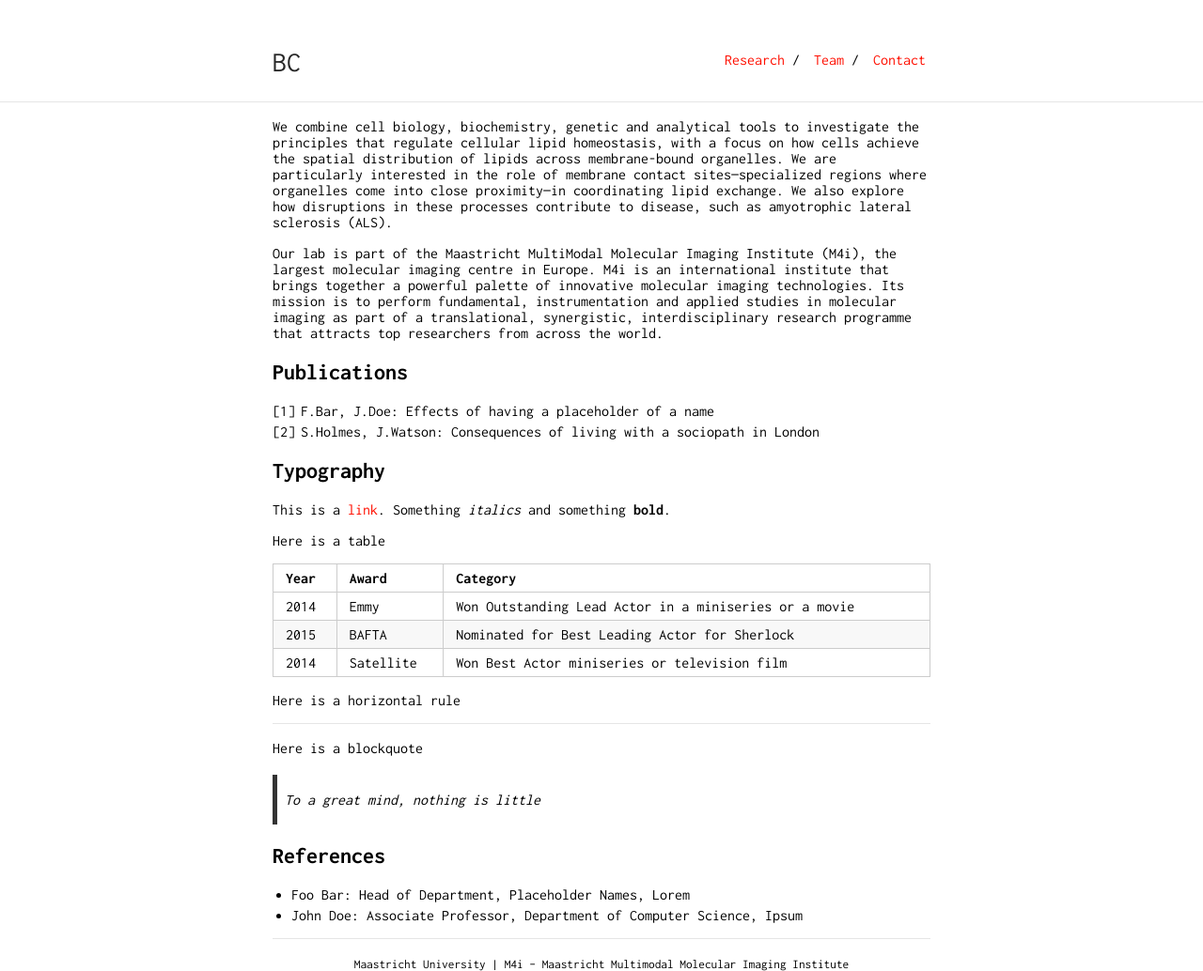
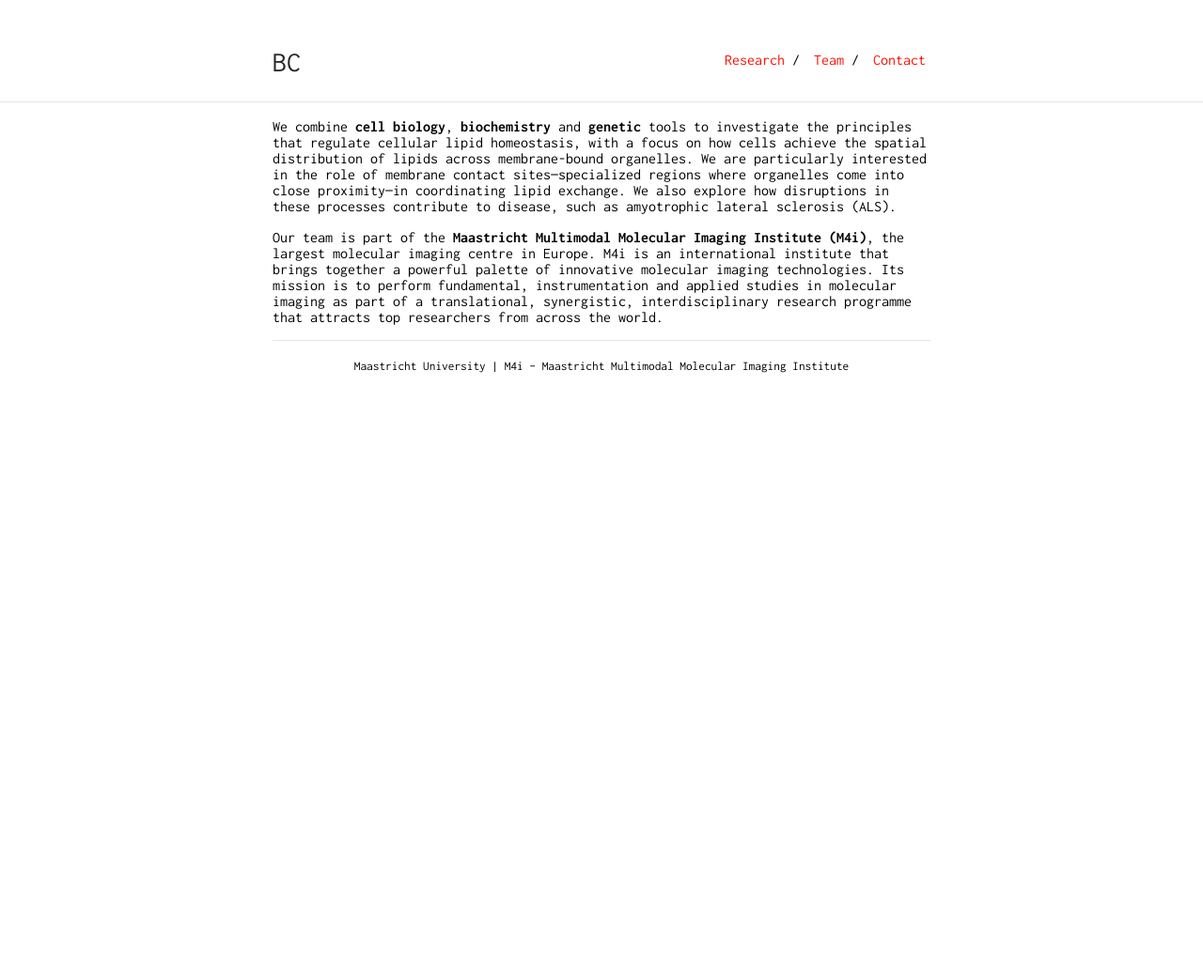
Before and after one commit to birolcabukusta/birolcabukusta.github.io, a Jekyll site: the page built from index.md, in a window 1280 px wide. Shown: the whole page at 94% size. Built offline with Jekyll 4.4.1, drawn with Linux system fonts in a browser that asks for light colours; after the commit the page ends 900 px from its top, so only the background shows below that.

Commit message:
Update index.md

```diff
--- a/index.md
+++ b/index.md
@@ -2,38 +2,6 @@
 layout: default
 ---
 
-We combine cell biology, biochemistry, genetic and analytical tools to investigate the principles that regulate cellular lipid homeostasis, with a focus on how cells achieve the spatial distribution of lipids across membrane-bound organelles. We are particularly interested in the role of membrane contact sites—specialized regions where organelles come into close proximity—in coordinating lipid exchange. We also explore how disruptions in these processes contribute to disease, such as amyotrophic lateral sclerosis (ALS).
+We combine **cell biology**, **biochemistry** and **genetic**  tools to investigate the principles that regulate cellular lipid homeostasis, with a focus on how cells achieve the spatial distribution of lipids across membrane-bound organelles. We are particularly interested in the role of membrane contact sites—specialized regions where organelles come into close proximity—in coordinating lipid exchange. We also explore how disruptions in these processes contribute to disease, such as amyotrophic lateral sclerosis (ALS).
 
-
-
-Our lab is part of the Maastricht MultiModal Molecular Imaging Institute (M4i), the largest molecular imaging centre in Europe. M4i is an international institute that brings together a powerful palette of innovative molecular imaging technologies. Its mission is to perform fundamental, instrumentation and applied studies in molecular imaging as part of a translational, synergistic, interdisciplinary research programme that attracts top researchers from across the world.
-
-## Publications
-
-1. F.Bar, J.Doe: Effects of having a placeholder of a name
-2. S.Holmes, J.Watson: Consequences of living with a sociopath in London
-
-## Typography
-
-This is a [link](http://google.com). Something *italics* and something **bold**.
-
-Here is a table
-
-Year | Award | Category
------|-------|--------
-2014 | Emmy  | Won Outstanding Lead Actor in a miniseries or a movie
-2015 | BAFTA | Nominated for Best Leading Actor for Sherlock
-2014 | Satellite | Won Best Actor miniseries or television film
-
-Here is a horizontal rule
-
----
-
-Here is a blockquote
-
-> To a great mind, nothing is little
-
-## References
-
-* Foo Bar: Head of Department, Placeholder Names, Lorem
-* John Doe: Associate Professor, Department of Computer Science, Ipsum
+Our team is part of the **Maastricht Multimodal Molecular Imaging Institute (M4i)**, the largest molecular imaging centre in Europe. M4i is an international institute that brings together a powerful palette of innovative molecular imaging technologies. Its mission is to perform fundamental, instrumentation and applied studies in molecular imaging as part of a translational, synergistic, interdisciplinary research programme that attracts top researchers from across the world.
```
